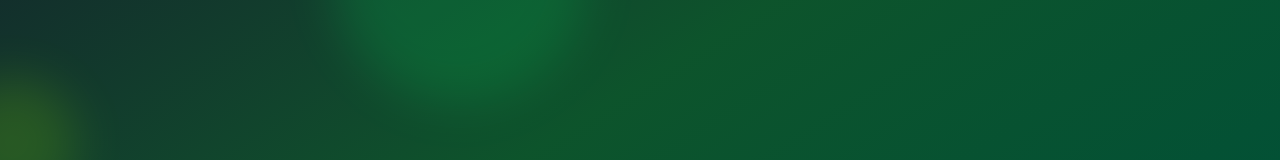
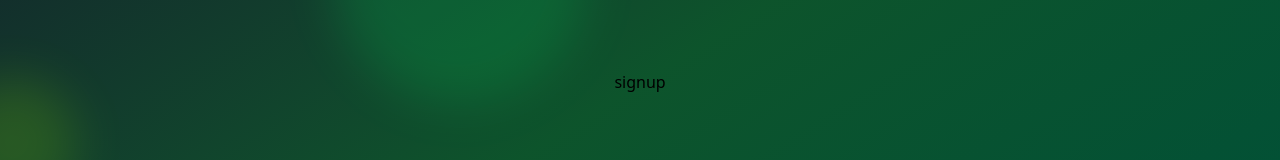
Before and after one commit to 1-DARK/TrapAuth, a React app in the folder frontend/: page /signup in a window 1280 px wide. Shown: the part 318-478 px from the top of the page. Built offline with nearby package versions, Linux system fonts and the light colour scheme; the HTML template or start-up script is replaced by a standard one.

Commit message:
add new pages

```diff
--- a/frontend/src/App.jsx
+++ b/frontend/src/App.jsx
@@ -1,4 +1,8 @@
 import FloatingShape from "./components/FloatingShape";
+import { Route, Routes } from "react-router-dom";
+import HomePage from "./pages/HomePage";
+import SignUpPage from "./pages/SignUpPage";
+import LoginPage from "./pages/LoginPage";
 
 function App() {
   return (
@@ -24,6 +28,11 @@ function App() {
         left="-10%"
         delay={2}
       />
+      <Routes>
+        <Route path="/" element={<HomePage />} />
+        <Route path="/signup" element={<SignUpPage />} />
+        <Route path="/login" element={<LoginPage />} />
+      </Routes>
     </div>
   );
 }
--- /dev/null
+++ b/frontend/src/pages/HomePage.jsx
@@ -0,0 +1,5 @@
+const HomePage = () => {
+  return <div>Home</div>;
+};
+
+export default HomePage;
--- /dev/null
+++ b/frontend/src/pages/LoginPage.jsx
@@ -0,0 +1,5 @@
+const LoginPage = () => {
+  return <div>login</div>;
+};
+
+export default LoginPage;
--- /dev/null
+++ b/frontend/src/pages/SignUpPage.jsx
@@ -0,0 +1,5 @@
+const SignUpPage = () => {
+  return <div>signup</div>;
+};
+
+export default SignUpPage;
```
